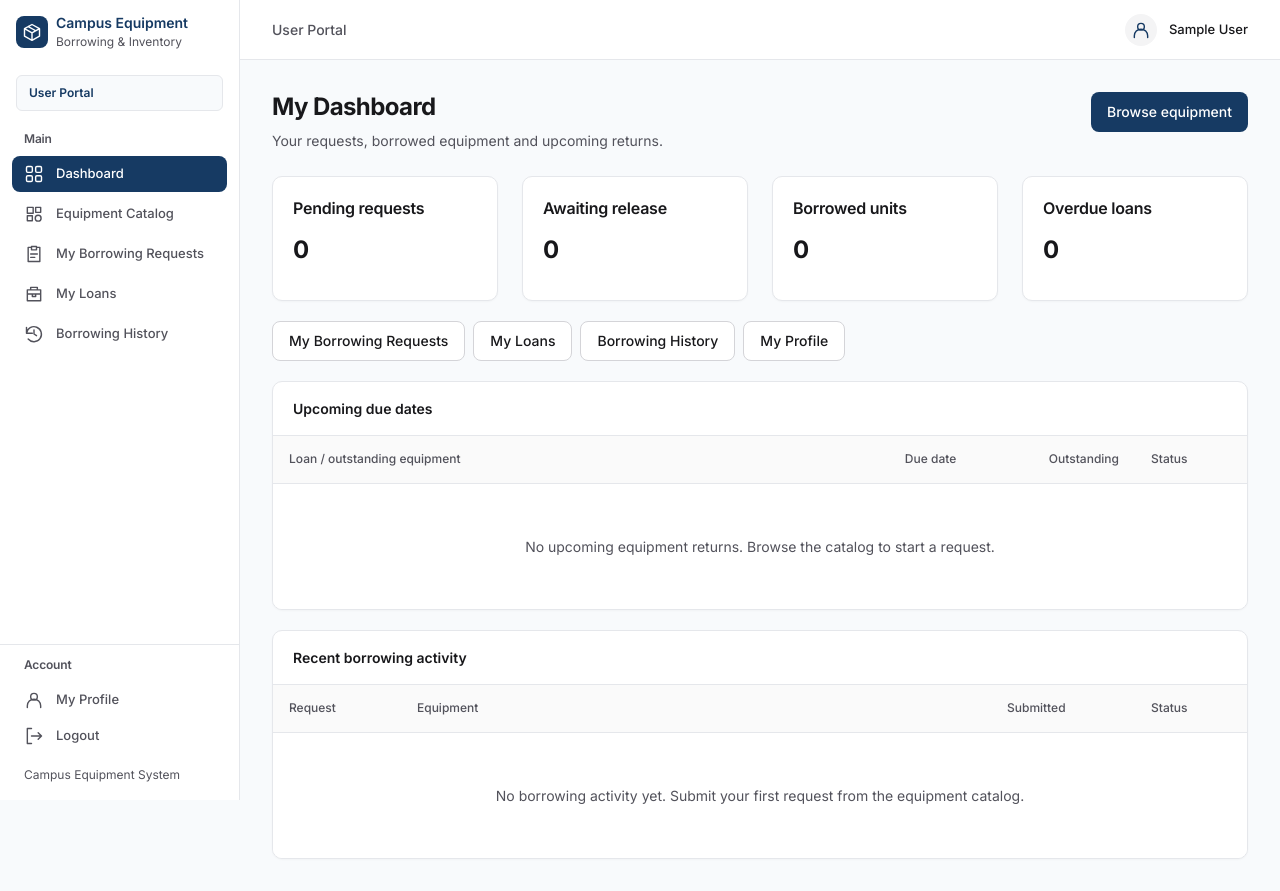
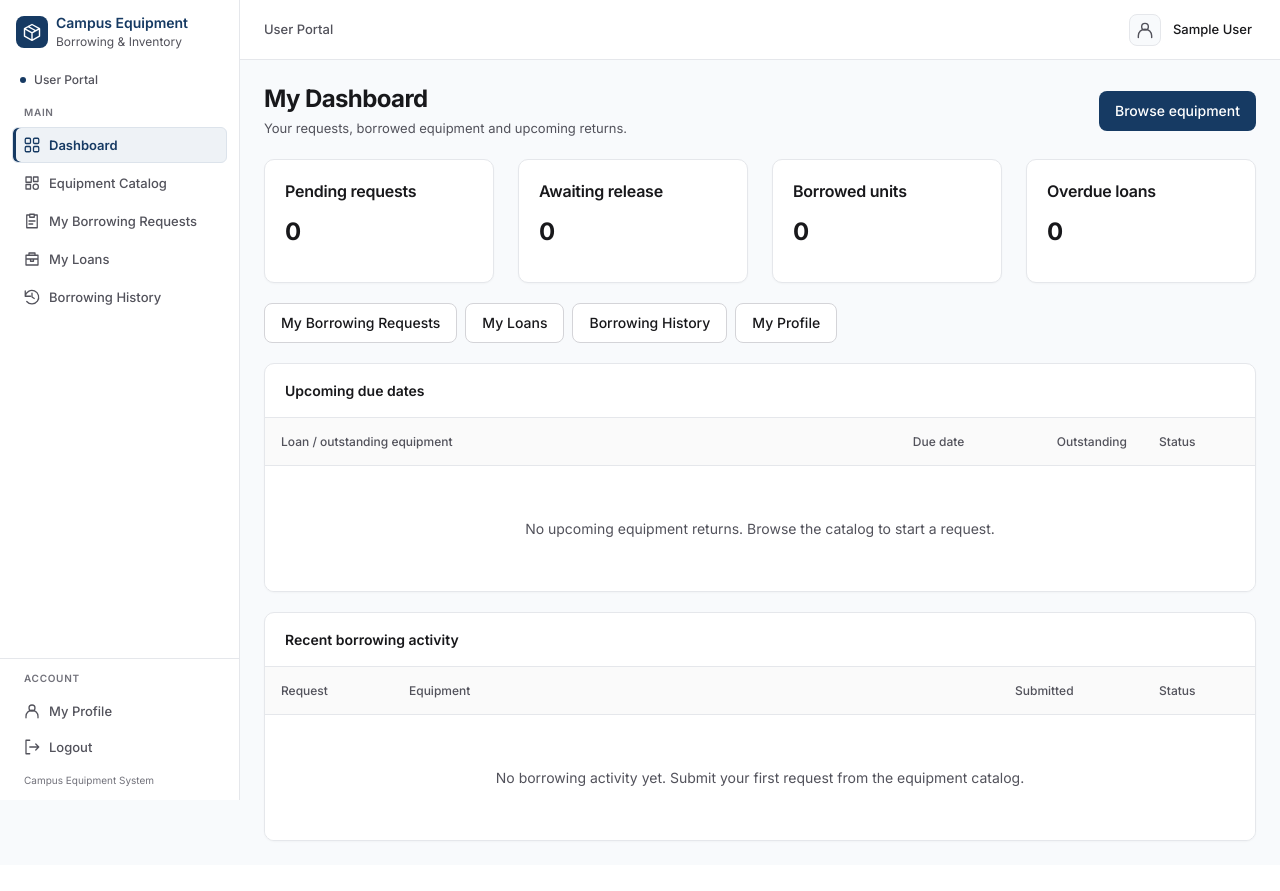
Before and after one commit to selrahcjstn/Campus-Equipment-System, a Django app: page /portal/ in a window 1280 px wide. After the commit the page ends 841 px from the top, so only its background shows below. Run offline with Django 5.2, Linux system fonts and the light colour scheme; the visitor is signed in with stand-in values (Sample User, id 1); data comes from the database, SQL or seed files in the repository; data that the repository does not hold is empty.

Commit message:
style: modernize application shell and navigation

```diff
--- a/static/css/design-system.css
+++ b/static/css/design-system.css
@@ -217,32 +217,38 @@ a.pagination__link:hover { background: var(--surface-muted); color: var(--primar
 .sidebar-brand .brand { gap: var(--space-2); }
 .sidebar-brand .brand-mark { width: var(--space-8); height: var(--space-8); }
 .sidebar-brand .brand-mark .icon { width: var(--space-5); height: var(--space-5); }
-.portal-label { margin: var(--space-3) var(--space-4) var(--space-2); padding: var(--space-2) var(--space-3); border: var(--border); border-radius: var(--radius-sm); background: var(--background); color: var(--primary); font-size: var(--font-caption); font-weight: var(--weight-semibold); }
-.sidebar-nav { flex: 1; min-height: 0; overflow-y: auto; overscroll-behavior: contain; padding: var(--space-3); }
-.nav-group + .nav-group { margin-top: var(--space-6); }
-.nav-group-label { padding: 0 var(--space-3); margin-bottom: var(--space-2); font-size: var(--font-caption); font-weight: var(--weight-semibold); color: var(--text-secondary); }
-.nav-item { display: flex; align-items: center; gap: var(--space-3); min-height: var(--control-height); padding: var(--space-2) var(--space-3); border: none; border-radius: var(--radius-md); background: transparent; color: var(--text-secondary); text-decoration: none; font-size: var(--font-label); font-weight: var(--weight-medium); text-align: left; width: 100%; }
-.nav-item + .nav-item { margin-top: var(--space-1); }
+.portal-label { display: flex; align-items: center; align-self: flex-start; gap: var(--space-2); margin: var(--space-2) var(--space-5) var(--space-4); color: var(--text-secondary); font-size: var(--font-caption); font-weight: var(--weight-medium); }
+.portal-label::before { content: ''; width: 6px; height: 6px; border-radius: var(--radius-full); background: var(--primary); }
+.sidebar-nav { flex: 1; min-height: 0; overflow-y: auto; overscroll-behavior: contain; padding: 0 var(--space-3) var(--space-3); scrollbar-width: thin; }
+.nav-group + .nav-group { margin-top: var(--space-4); }
+.nav-group-label { padding: 0 var(--space-3); margin-bottom: var(--space-2); font-size: 10px; font-weight: var(--weight-semibold); color: var(--text-muted); letter-spacing: .07em; text-transform: uppercase; }
+.nav-item { display: flex; align-items: center; gap: var(--space-2); min-height: var(--control-height); padding: 6px 10px; border: 1px solid transparent; border-radius: var(--radius-sm); background: transparent; color: var(--text-secondary); text-decoration: none; font-size: var(--font-label); font-weight: var(--weight-medium); line-height: 20px; text-align: left; width: 100%; }
+.nav-item .icon { width: 18px; height: 18px; }
+.nav-item + .nav-item { margin-top: 2px; }
 a.nav-item:hover, button.nav-item:not(:disabled):hover { background: var(--surface-muted); color: var(--primary); }
-.nav-item.is-active, a.nav-item.is-active:hover { background: var(--primary); color: var(--surface); }
+.nav-item.is-active, a.nav-item.is-active:hover { background: var(--nav-active-background); border-color: var(--nav-active-border); color: var(--primary); box-shadow: inset 3px 0 var(--primary); font-weight: var(--weight-semibold); }
 .nav-item > span:not(.nav-soon) { min-width: 0; }
 .nav-item.is-unavailable { color: var(--text-secondary); }
 .nav-soon { margin-left: auto; color: var(--text-secondary); font-size: var(--font-caption); font-weight: var(--weight-regular); }
 .sidebar-footer { flex-shrink: 0; padding: var(--space-3); border-top: var(--border); }
-.sidebar-footer .caption { margin: var(--space-3) var(--space-3) var(--space-1); }
+.sidebar-footer .caption { margin: var(--space-2) var(--space-3) 0; color: var(--text-muted); font-size: 10px; }
 .sidebar-toggle, .sidebar-close, .sidebar-backdrop { display: none; }
 .app-workspace { min-width: 0; }
 .has-sidebar .app-workspace { margin-left: var(--sidebar-width); }
-.navbar { display: flex; align-items: center; justify-content: space-between; gap: var(--space-4); height: var(--header-height); padding: 0 var(--space-8); background: var(--surface); border-bottom: var(--border); }
+.navbar { display: flex; align-items: center; justify-content: space-between; gap: var(--space-4); min-height: var(--header-height); padding: var(--space-2) var(--page-padding); background: var(--surface); border-bottom: var(--border); }
 .navbar-start, .navbar-account { display: flex; align-items: center; gap: var(--space-3); min-width: 0; }
-.navbar-title { font-weight: var(--weight-medium); color: var(--text-secondary); }
-.account-avatar { display: grid; place-items: center; width: var(--space-8); height: var(--space-8); border-radius: var(--radius-full); background: var(--surface-muted); color: var(--primary); flex-shrink: 0; }
+.navbar-title { font-size: var(--font-label); font-weight: var(--weight-medium); color: var(--text-secondary); }
+.navbar-account { color: var(--text-primary); text-decoration: none; padding: var(--space-1); border-radius: var(--radius-md); }
+a.navbar-account:hover { background: var(--background); color: var(--primary); }
+.account-avatar { display: grid; place-items: center; width: var(--space-8); height: var(--space-8); border: var(--border); border-radius: var(--radius-md); background: var(--background); color: var(--text-secondary); flex-shrink: 0; }
 .account-name { overflow: hidden; text-overflow: ellipsis; white-space: nowrap; max-width: 240px; font-size: var(--font-label); font-weight: var(--weight-medium); }
-.page-content { width: 100%; max-width: var(--content-width); margin: 0 auto; padding: var(--space-8); }
-.page-heading { display: flex; flex-wrap: wrap; align-items: flex-start; justify-content: space-between; gap: var(--space-6); margin-bottom: var(--space-6); }
+.page-content { width: 100%; max-width: var(--content-width); margin: 0 auto; padding: var(--page-padding); }
+.page-heading { display: flex; flex-wrap: wrap; align-items: center; justify-content: space-between; gap: var(--space-4); margin-bottom: var(--section-gap); }
 .page-heading > div { min-width: 0; }
-.page-heading h1 { font-size: clamp(24px, 2.4vw, var(--font-title)); overflow-wrap: anywhere; }
-.page-heading p { max-width: 72ch; margin-top: var(--space-2); color: var(--text-secondary); line-height: 1.6; }
+.page-heading > div:first-child { flex: 1 1 260px; }
+.page-heading > .page-actions { flex: 0 1 auto; }
+.page-heading h1 { font-size: clamp(22px, 2vw, var(--font-title)); overflow-wrap: anywhere; }
+.page-heading p { max-width: 64ch; margin-top: var(--space-1); font-size: var(--font-label); color: var(--text-secondary); line-height: 1.6; }
 .page-heading .breadcrumb { font-size: var(--font-caption); margin-bottom: var(--space-2); }
 .page-content > .alert { margin-bottom: var(--space-6); }
 .navigation-open, .modal-open { overflow: hidden; }
@@ -262,6 +268,7 @@ a.nav-item:hover, button.nav-item:not(:disabled):hover { background: var(--surfa
     .account-name { max-width: 120px; }
     .page-content { padding: var(--space-4); }
     .page-heading, .card-heading { flex-direction: column; gap: var(--space-4); }
+    .page-heading > div:first-child { flex: 0 1 auto; }
     .page-actions { width: 100%; }
     .modal { padding: var(--space-6); }
     .data-table th, .data-table td { padding-left: var(--space-4); padding-right: var(--space-4); }
--- a/templates/components/navbar.html
+++ b/templates/components/navbar.html
@@ -5,8 +5,9 @@
         {% endif %}{% endif %}
         <span class="navbar-title">{% if user.role == 'ADMIN' %}Admin Portal{% elif user.role == 'BASIC_USER' %}User Portal{% else %}Campus Equipment{% endif %}</span>
     </div>
-    <div class="navbar-account">
+    {% if user.role == 'ADMIN' %}{% url 'admin_profile' as account_url %}{% elif user.role == 'BASIC_USER' %}{% url 'my_profile' as account_url %}{% endif %}
+    {% if account_url %}<a class="navbar-account" href="{{ account_url }}" aria-label="My profile">{% else %}<div class="navbar-account">{% endif %}
         <span class="account-avatar">{% include "components/icon.html" with name="profile" %}</span>
         <span class="account-name">{% if user.is_authenticated %}{{ user.get_full_name|default:user.username }}{% else %}Campus member{% endif %}</span>
-    </div>
+    {% if account_url %}</a>{% else %}</div>{% endif %}
 </header>
```
